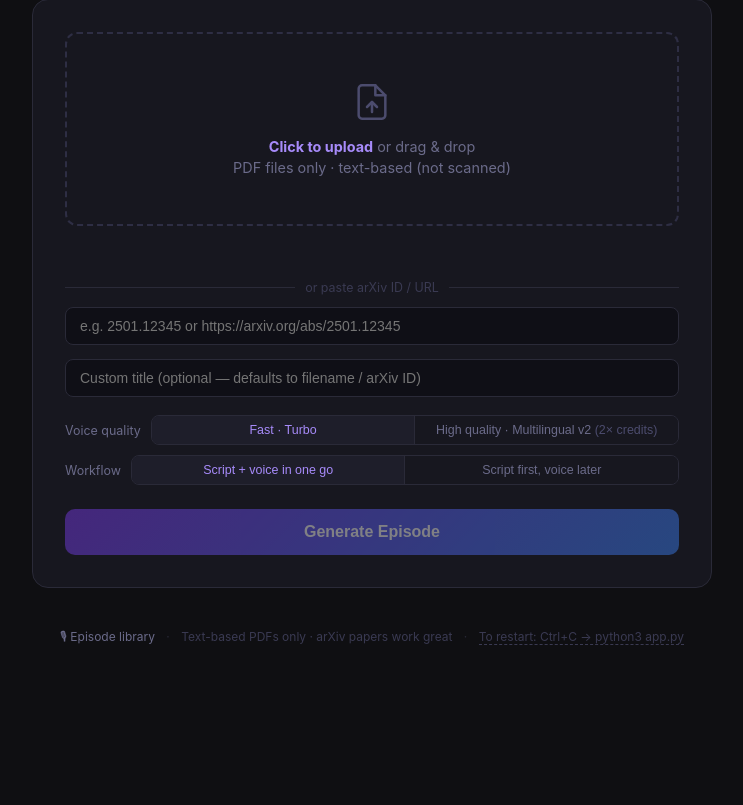
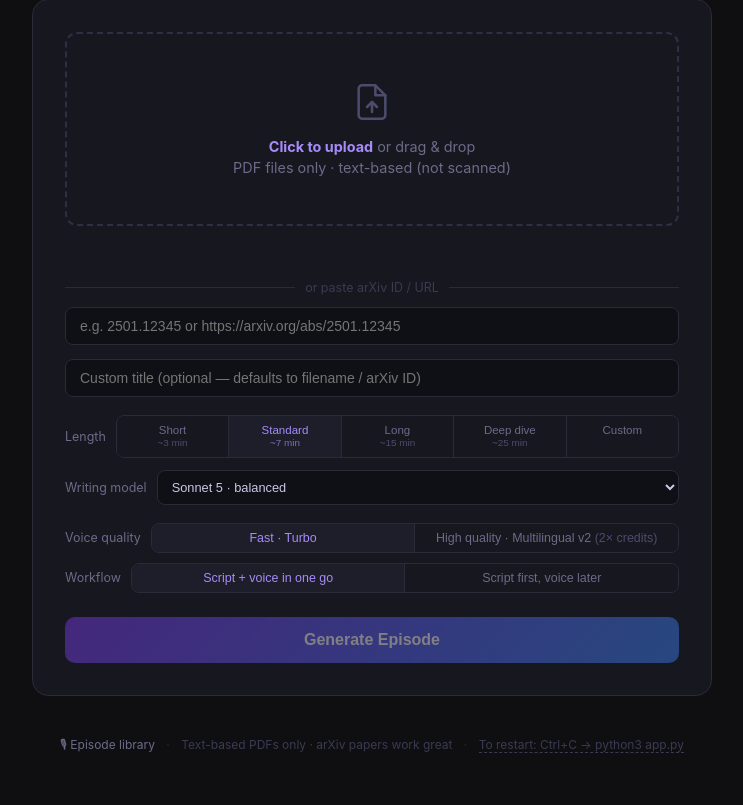
Before and after one commit to davidmcdougall/paper-to-podcast, a Flask app: page / in a window 1280 px wide. Shown: the part 259-1064 px from the top of the page, without its empty margins (268-1011 px from the left). Before the commit the page ends 904 px from the top, so only its background shows below. Run offline with Flask 3, Linux system fonts and the light colour scheme.

Commit message:
model choice

```diff
--- a/app.py
+++ b/app.py
@@ -50,6 +50,46 @@ R2_BUCKET         = os.getenv("R2_BUCKET", "paper-to-podcast")
 R2_PUBLIC_URL     = os.getenv("R2_PUBLIC_URL", "").rstrip("/")  # e.g. https://pub-xxxx.r2.dev
 
 R2_ENABLED = all([R2_ACCOUNT_ID, R2_ACCESS_KEY_ID, R2_SECRET_KEY, R2_PUBLIC_URL])
+
+# ── Script generation: models and length ─────────────────────────────────────
+# Current Claude text models the writing step can use. Keep in sync with the
+# dropdown in templates/index.html. Add or remove entries here freely.
+TEXT_MODELS = [
+    "claude-opus-4-8",             # highest quality / deepest reasoning
+    "claude-sonnet-5",             # balanced (default)
+    "claude-haiku-4-5-20251001",   # fastest / cheapest
+    "claude-fable-5",              # creative
+]
+DEFAULT_TEXT_MODEL = os.getenv("TEXT_MODEL", "claude-sonnet-5")
+
+# Length presets → target spoken word count. ~150 words per minute.
+WORDS_PER_MINUTE = 150
+LENGTH_PRESETS = {
+    "short":    450,    # ~3 min
+    "standard": 1000,   # ~7 min
+    "long":     2200,   # ~15 min
+    "deep":     3600,   # ~24 min
+}
+DEFAULT_LENGTH = "standard"
+
+
+def resolve_model(form) -> str:
+    """Pick the writing model from the request, falling back to the default."""
+    model = (form.get("model") or DEFAULT_TEXT_MODEL).strip()
+    return model if model in TEXT_MODELS else DEFAULT_TEXT_MODEL
+
+
+def resolve_target_words(form) -> int:
+    """Translate the length choice (preset or custom minutes) into a word target."""
+    length = (form.get("length") or DEFAULT_LENGTH).strip().lower()
+    if length == "custom":
+        try:
+            minutes = float(form.get("target_minutes", "7"))
+        except (TypeError, ValueError):
+            minutes = 7
+        minutes = max(1.0, min(40.0, minutes))
+        return int(round(minutes * WORDS_PER_MINUTE))
+    return LENGTH_PRESETS.get(length, LENGTH_PRESETS[DEFAULT_LENGTH])
 
 
 PODCAST_PROMPT = """You are writing a solo podcast episode on an academic paper. The style is intellectually intense, fast-moving, and substantive: a smart researcher thinking aloud, not a host performing surprise.
@@ -296,31 +336,42 @@ def extract_title(text: str) -> str:
     return "Untitled Paper"
 
 
-def generate_podcast_script(paper_text: str, notes: str = "") -> str:
+def generate_podcast_script(paper_text: str, notes: str = "",
+                            target_words: int = 1000, model: str = None) -> str:
     client = anthropic.Anthropic(api_key=ANTHROPIC_API_KEY)
-    truncated = smart_truncate(paper_text, 12000)
+    model = model if model in TEXT_MODELS else DEFAULT_TEXT_MODEL
+
+    # Longer scripts need broader coverage of the source; scale the input window.
+    input_cap = max(12000, target_words * 6)
+    truncated = smart_truncate(paper_text, input_cap)
+
+    # Rewrite the prompt's length target to match the requested length.
+    low, high = max(150, round(target_words * 0.85)), round(target_words * 1.15)
+    prompt = PODCAST_PROMPT.replace("700–1000 words", f"{low}–{high} words")
 
     notes_section = f"\n\nAdditional instructions for this script:\n{notes.strip()}" if notes and notes.strip() else ""
 
-    # Pass 1: content and argument — extended thinking for deeper analysis
+    # Token budget must cover the (larger) output for long scripts.
+    out_tokens = int(target_words * 1.8) + 1500
+
+    # Pass 1: content and argument
     response = client.messages.create(
-        model="claude-sonnet-4-6",
-        max_tokens=14000,   # must exceed thinking budget + output
-        thinking={"type": "enabled", "budget_tokens": 10000},
+        model=model,
+        max_tokens=out_tokens,
         messages=[
             {
                 "role": "user",
-                "content": f"{PODCAST_PROMPT}{notes_section}\n\nHere is the paper:\n\n{truncated}",
+                "content": f"{prompt}{notes_section}\n\nHere is the paper:\n\n{truncated}",
             }
         ],
     )
-    # Extract the text block (skip the thinking block)
+    # Extract the first text block
     draft = next(b.text for b in response.content if b.type == "text")
 
     # Pass 2: voice edit — preserve all claims, improve speakability (Haiku: editing not reasoning)
     final = client.messages.create(
         model="claude-haiku-4-5-20251001",
-        max_tokens=3000,
+        max_tokens=int(target_words * 1.8) + 1000,
         messages=[
             {
                 "role": "user",
@@ -362,7 +413,7 @@ def generate_summary(paper_text: str, title: str) -> str:
     client = anthropic.Anthropic(api_key=ANTHROPIC_API_KEY)
     truncated = smart_truncate(paper_text, 8000)
     message = client.messages.create(
-        model="claude-sonnet-4-6",
+        model="claude-sonnet-5",
         max_tokens=900,
         messages=[
             {
@@ -722,9 +773,12 @@ def _prepare_episode(req):
         tts_model = "eleven_turbo_v2_5"
 
     notes = req.form.get("notes", "").strip()
+    target_words = resolve_target_words(req.form)
+    text_model   = resolve_model(req.form)
 
     try:
-        script = generate_podcast_script(paper_text, notes=notes)
+        script = generate_podcast_script(paper_text, notes=notes,
+                                         target_words=target_words, model=text_model)
     except Exception as e:
         return None, (jsonify({"error": f"Claude API error: {str(e)}"}), 500)
 
--- a/templates/index.html
+++ b/templates/index.html
@@ -275,14 +275,35 @@
       color: #3a3a52;
       font-size: 0.75rem;
     }
+
+    /* ── Length segmented control ── */
+    .length-opt {
+      flex: 1; padding: 7px 6px; font-size: 0.72rem; border: none; cursor: pointer;
+      background: #17171f; color: #6b6b8a; border-left: 1px solid #2a2a38;
+      transition: background 0.15s, color 0.15s; line-height: 1.25;
+    }
+    .length-opt:first-child { border-left: none; }
+    .length-opt.active { background: #1e1e2a; color: #a78bfa; }
+    .length-opt small { display: block; color: #4c4c6e; font-size: 0.62rem; }
+    .length-opt.active small { color: #7c6fb0; }
   </style>
 </head>
 <body>
 
-  <img src="/static/logo.png" alt="Paper to Podcast" style="
+  <img src="/static/logo.png" alt="Paper to Podcast"
+    onerror="this.style.display='none'; var f=document.getElementById('logo-fallback'); if (f) f.style.display='flex';"
+    style="
     width: 80px; height: 80px; border-radius: 16px;
     margin-bottom: 18px; box-shadow: 0 4px 24px rgba(0,0,0,0.4);
   ">
+  <div id="logo-fallback" style="
+    display: none; flex-direction: column; align-items: center; justify-content: center;
+    width: 80px; height: 80px; border-radius: 16px; margin-bottom: 18px;
+    background: #17171f; border: 1px dashed #2e2e44; color: #6b6b8a;
+    font-size: 0.6rem; text-align: center; line-height: 1.3; padding: 6px;">
+    <span style="font-size: 1.3rem;">🎙</span>
+    Add a logo:<br>static/logo.png
+  </div>
   <h1>Paper to Podcast</h1>
   <p class="subtitle">Drop an academic PDF. Get a podcast episode.</p>
 
@@ -321,6 +342,39 @@
         width:100%; padding:10px 14px; background:#0f0f16; border:1px solid #2a2a38;
         border-radius:8px; color:#c8c8e8; font-size:0.875rem; outline:none;
       " />
+    </div>
+
+    <!-- Episode length -->
+    <div style="margin-top:18px; display:flex; align-items:center; gap:10px;">
+      <span style="font-size:0.78rem; color:#6b6b8a; white-space:nowrap;">Length</span>
+      <div id="length-toggle" style="display:flex; border:1px solid #2a2a38; border-radius:8px; overflow:hidden; flex:1;">
+        <button type="button" class="length-opt" data-length="short">Short<small>~3 min</small></button>
+        <button type="button" class="length-opt active" data-length="standard">Standard<small>~7 min</small></button>
+        <button type="button" class="length-opt" data-length="long">Long<small>~15 min</small></button>
+        <button type="button" class="length-opt" data-length="deep">Deep dive<small>~25 min</small></button>
+        <button type="button" class="length-opt" data-length="custom">Custom<small>&nbsp;</small></button>
+      </div>
+      <input type="hidden" id="length-input" value="standard" />
+    </div>
+    <div id="custom-length-row" style="display:none; margin-top:10px; align-items:center; gap:10px;">
+      <span style="font-size:0.78rem; color:#6b6b8a; white-space:nowrap;">Target minutes</span>
+      <input type="number" id="custom-minutes" min="1" max="40" step="1" value="10" style="
+        width:90px; padding:8px 10px; background:#0f0f16; border:1px solid #2a2a38;
+        border-radius:8px; color:#c8c8e8; font-size:0.8rem; outline:none;" />
+      <span style="font-size:0.72rem; color:#4c4c6e;">1–40 min · longer works for books too</span>
+    </div>
+
+    <!-- Writing model (Claude) -->
+    <div style="margin-top:12px; display:flex; align-items:center; gap:10px;">
+      <span style="font-size:0.78rem; color:#6b6b8a; white-space:nowrap;">Writing model</span>
+      <select id="text-model-input" style="
+        flex:1; padding:8px 10px; background:#0f0f16; border:1px solid #2a2a38;
+        border-radius:8px; color:#c8c8e8; font-size:0.8rem; outline:none; cursor:pointer;">
+        <option value="claude-opus-4-8">Opus 4.8 · highest quality</option>
+        <option value="claude-sonnet-5" selected>Sonnet 5 · balanced</option>
+        <option value="claude-haiku-4-5-20251001">Haiku 4.5 · fastest &amp; cheapest</option>
+        <option value="claude-fable-5">Fable 5 · creative</option>
+      </select>
     </div>
 
     <!-- Voice model toggle -->
@@ -452,11 +506,22 @@
     <span style="margin: 0 8px; color: #2a2a38;">·</span>
     Text-based PDFs only · arXiv papers work great
     <span style="margin: 0 8px; color: #2a2a38;">·</span>
-    <span title="cd ~/Documents/Claude/Projects/Paper\ to\ Podcast && python3 app.py" style="cursor:help; border-bottom: 1px dashed #3a3a52;">To restart: Ctrl+C → python3 app.py</span>
+    <span title="python3 app.py" style="cursor:help; border-bottom: 1px dashed #3a3a52;">To restart: Ctrl+C → python3 app.py</span>
   </footer>
 
   <script>
-    // ── Model toggle ────────────────────────────────────────────
+    // ── Episode length ──────────────────────────────────────────
+    document.querySelectorAll('.length-opt').forEach(btn => {
+      btn.addEventListener('click', () => {
+        document.querySelectorAll('.length-opt').forEach(b => b.classList.remove('active'));
+        btn.classList.add('active');
+        const val = btn.dataset.length;
+        document.getElementById('length-input').value = val;
+        document.getElementById('custom-length-row').style.display = (val === 'custom') ? 'flex' : 'none';
+      });
+    });
+
+    // ── Voice model toggle ──────────────────────────────────────
     document.querySelectorAll('.model-opt').forEach(btn => {
       btn.addEventListener('click', () => {
         document.querySelectorAll('.model-opt').forEach(b => {
@@ -598,6 +663,12 @@
       if (av) fd.append('arxiv_id', av);
       else if (selectedFile) fd.append('pdf', selectedFile);
       fd.append('tts_model', document.getElementById('tts-model-input').value);
+      fd.append('model', document.getElementById('text-model-input').value);
+      const length = document.getElementById('length-input').value;
+      fd.append('length', length);
+      if (length === 'custom') {
+        fd.append('target_minutes', document.getElementById('custom-minutes').value || '10');
+      }
       const ct = document.getElementById('custom-title').value.trim();
       if (ct) fd.append('custom_title', ct);
       const notes = document.getElementById('regen-notes').value.trim();
--- a/templates/library.html
+++ b/templates/library.html
@@ -450,7 +450,7 @@
     <div class="header-inner">
       <div class="header-row1">
         <h1 style="display:flex; align-items:center; gap:10px;">
-          <img src="/static/logo.png" alt="" style="width:32px; height:32px; border-radius:7px; flex-shrink:0;">
+          <img src="/static/logo.png" alt="" onerror="this.style.display='none';" style="width:32px; height:32px; border-radius:7px; flex-shrink:0;">
           Episode Library
         </h1>
         <a class="back-link" href="/">← New episode</a>
```
Also changed, not shown: README.md, 1 other file.
